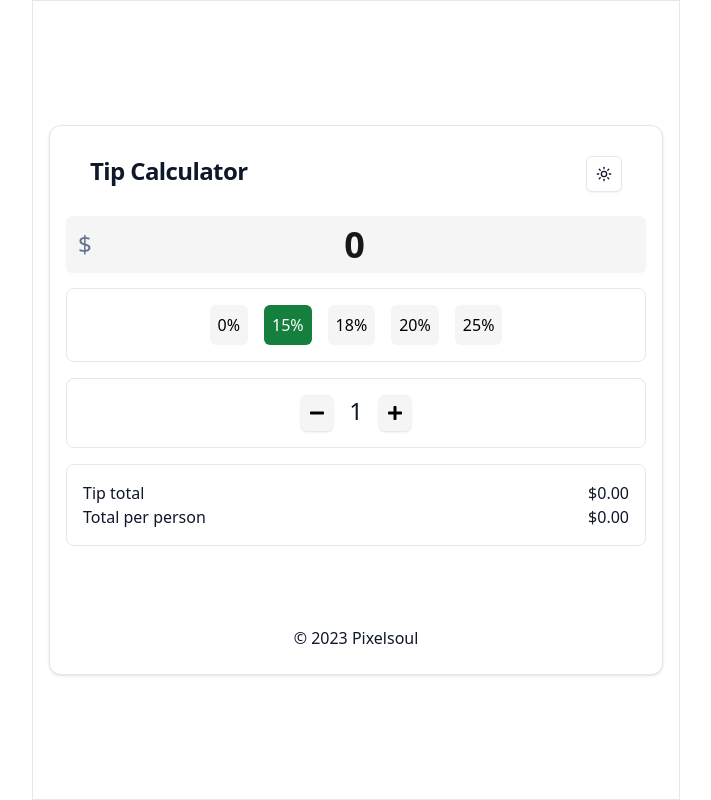
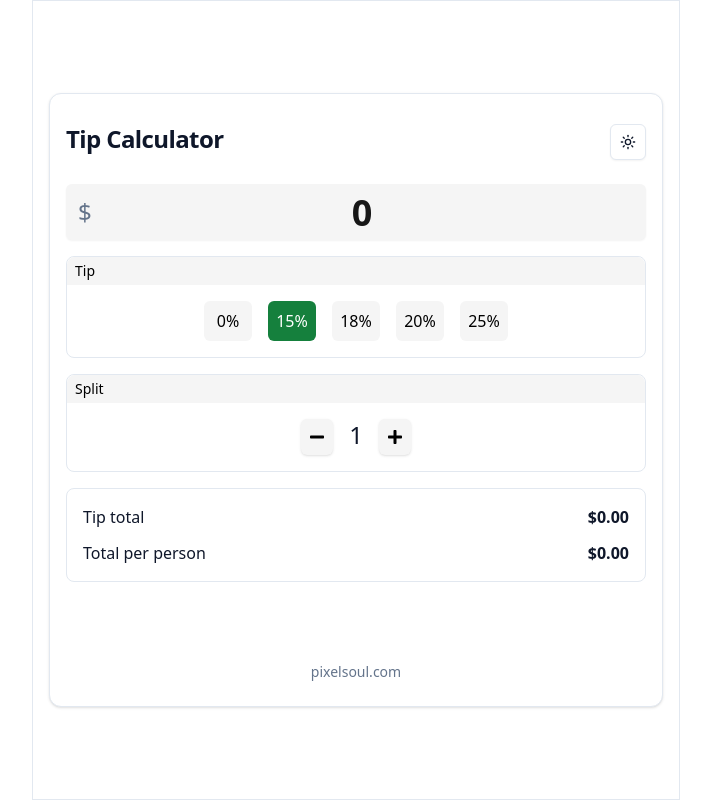
Before and after one commit to pixelsoul/tipsy, a React (Vite) app: page / in a window 1280 px wide. Shown: the whole page, without its empty margins (284-995 px from the left). Built offline with nearby package versions, Linux system fonts and the light colour scheme.

Commit message:
some more style changes

```diff
--- a/package.json
+++ b/package.json
@@ -16,6 +16,7 @@
     "class-variance-authority": "^0.7.1",
     "clsx": "^2.1.1",
     "lucide-react": "^0.469.0",
+    "motion": "^11.15.0",
     "react": "^18.3.1",
     "react-dom": "^18.3.1",
     "react-icons": "^5.4.0",
--- a/src/App.tsx
+++ b/src/App.tsx
@@ -15,8 +15,8 @@ const App = () => {
     return (
         <ThemeProvider>
             <div className="container h-screen border flex flex-col md:justify-center px-4">
-                <Card className="px-4 mt-4 md:mt-0 dark:bg-neutral-950">
-                    <CardHeader className="flex flex-row items-center justify-between">
+                <Card className="px-4 mt-4 md:mt-0 dark:bg-background">
+                    <CardHeader className="flex flex-row items-center justify-between px-0">
                         <CardTitle className="text-2xl">Tip Calculator</CardTitle>
                         <ThemeToggle />
                     </CardHeader>
@@ -25,7 +25,10 @@ const App = () => {
                         <AmountInput value={amount} onChange={(value) => setAmount(value)} />
                     </div>
 
-                    <CardContent className="border rounded-lg py-4 mb-4">
+                    <CardContent className="border rounded-lg pb-4 px-0 mb-4 flex flex-col gap-4">
+                        <span className="text-sm relative bg-neutral-100 text-black dark:bg-slate-900 dark:text-white px-2 py-1 rounded-t-lg">
+                            Tip
+                        </span>
                         <TipSelection
                             tip={tip}
                             amount={amount}
@@ -38,7 +41,10 @@ const App = () => {
                         />
                     </CardContent>
 
-                    <CardContent className="border rounded-lg py-4 mb-4">
+                    <CardContent className="border rounded-lg pb-4 px-0 mb-4 flex flex-col gap-4">
+                        <span className="text-sm relative bg-neutral-100 text-black dark:bg-slate-900 dark:text-white px-2 py-1 rounded-t-lg">
+                            Split
+                        </span>
                         <SplitAmount
                             perPerson={(amount) => {
                                 setSplitAmount(amount)
@@ -46,35 +52,28 @@ const App = () => {
                         />
                     </CardContent>
 
-                    <CardContent className="flex flex-col border p-4 rounded-lg">
+                    <CardContent className="flex flex-col border p-4 rounded-lg gap-3">
                         <div className="flex flex-row justify-between">
                             <span>Tip total</span>
-                            <span>${tipTotal.toFixed(2)}</span>
+                            <span className="font-bold">${tipTotal.toFixed(2)}</span>
                         </div>
 
                         <div className="flex flex-row justify-between">
                             <span>Total per person</span>
-                            <span>${((amount + tipTotal) / splitAmount).toFixed(2)}</span>
+                            <span className="font-bold">
+                                ${((amount + tipTotal) / splitAmount).toFixed(2)}
+                            </span>
                         </div>
                     </CardContent>
 
-                    {/* <CardContent>
-                        <div className="flex m-auto w-fit">
-                            <button
-                                className="bg-primary-500 text-white p-2 rounded-md"
-                                onClick={() => {
-                                    setAmount(0)
-                                    setSplitAmount(1)
-                                    setTip(15)
-                                    setTipTotal(0)
-                                }}>
-                                Reset
-                            </button>
-                        </div>
-                    </CardContent> */}
-
-                    <CardFooter className="flex items-center justify-center mt-20">
-                        &copy; {new Date().getFullYear()} Pixelsoul
+                    <CardFooter className="flex gap-3 items-center justify-center mt-20 text-sm text-slate-500">
+                        <a
+                            href="https://pixelsoul.com"
+                            target="_blank"
+                            className="hover:underline"
+                            aria-label="pixelsoul.com">
+                            pixelsoul.com
+                        </a>
                     </CardFooter>
                 </Card>
             </div>
--- a/src/components/AmountInput.tsx
+++ b/src/components/AmountInput.tsx
@@ -29,7 +29,7 @@ const AmountInput = ({ value, onChange }: AmountInputProps) => {
             <div className="relative">
                 <Input
                     id="Amount"
-                    className="peer ps-6 !text-4xl font-bold text-center h-14 border-0 bg-neutral-100 text-neutral-900 dark:bg-neutral-900 dark:text-neutral-100"
+                    className="peer ps-6 !text-4xl font-bold text-center h-14 border-0 bg-neutral-100 text-neutral-900 dark:bg-slate-900 dark:text-neutral-100"
                     placeholder="0.00"
                     value={value}
                     type="number"
--- a/src/components/SplitAmount.tsx
+++ b/src/components/SplitAmount.tsx
@@ -18,7 +18,7 @@ const SplitAmount = ({ perPerson }: SplitAmountProps) => {
     }, [split, perPerson])
 
     const buttonStyles =
-        "dark:bg-neutral-900 dark:hover:bg-neutral-800 dark:text-white bg-neutral-100 hover:bg-neutral-200 text-black p-2 rounded-md focus:outline-none "
+        "dark:bg-slate-900 dark:hover:bg-slate-800 dark:text-white bg-neutral-100 hover:bg-neutral-200 text-black p-2 rounded-md focus:outline-none "
 
     return (
         <div className="flex justify-center">
--- a/src/components/TipSelection.tsx
+++ b/src/components/TipSelection.tsx
@@ -24,8 +24,8 @@ const TipSelection = ({ tip, amount, setTip, tipTotal }: TipSelectionProps) => {
                         className={`${
                             tip === value
                                 ? "bg-green-700 text-white"
-                                : "dark:bg-neutral-900 dark:hover:bg-neutral-800 dark:text-white bg-neutral-100 hover:bg-neutral-200 text-black"
-                        } p-2 rounded-md`}
+                                : "dark:bg-slate-900 dark:hover:bg-slate-800 dark:text-white bg-neutral-100 hover:bg-neutral-200 text-black"
+                        } p-2 rounded-md min-w-12`}
                         onClick={() => setTip(value)}>
                         {value}%
                     </button>
--- a/src/index.css
+++ b/src/index.css
@@ -54,6 +54,17 @@
         @apply border-border;
     }
     body {
-        @apply font-sans antialiased text-foreground flex flex-col h-screen items-center justify-center dark:bg-neutral-950 dark:text-foreground;
+        @apply font-sans antialiased text-foreground flex flex-col h-screen items-center justify-center dark:bg-background dark:text-foreground;
+    }
+
+    input[type="number"]::-webkit-inner-spin-button,
+    input[type="number"]::-webkit-outer-spin-button {
+        -webkit-appearance: none;
+
+        margin: 0;
+    }
+
+    input[type="number"] {
+        -moz-appearance: textfield;
     }
 }
```
Also changed, not shown: components.json, 1 other file (tests, documents, lock files or other folders).
